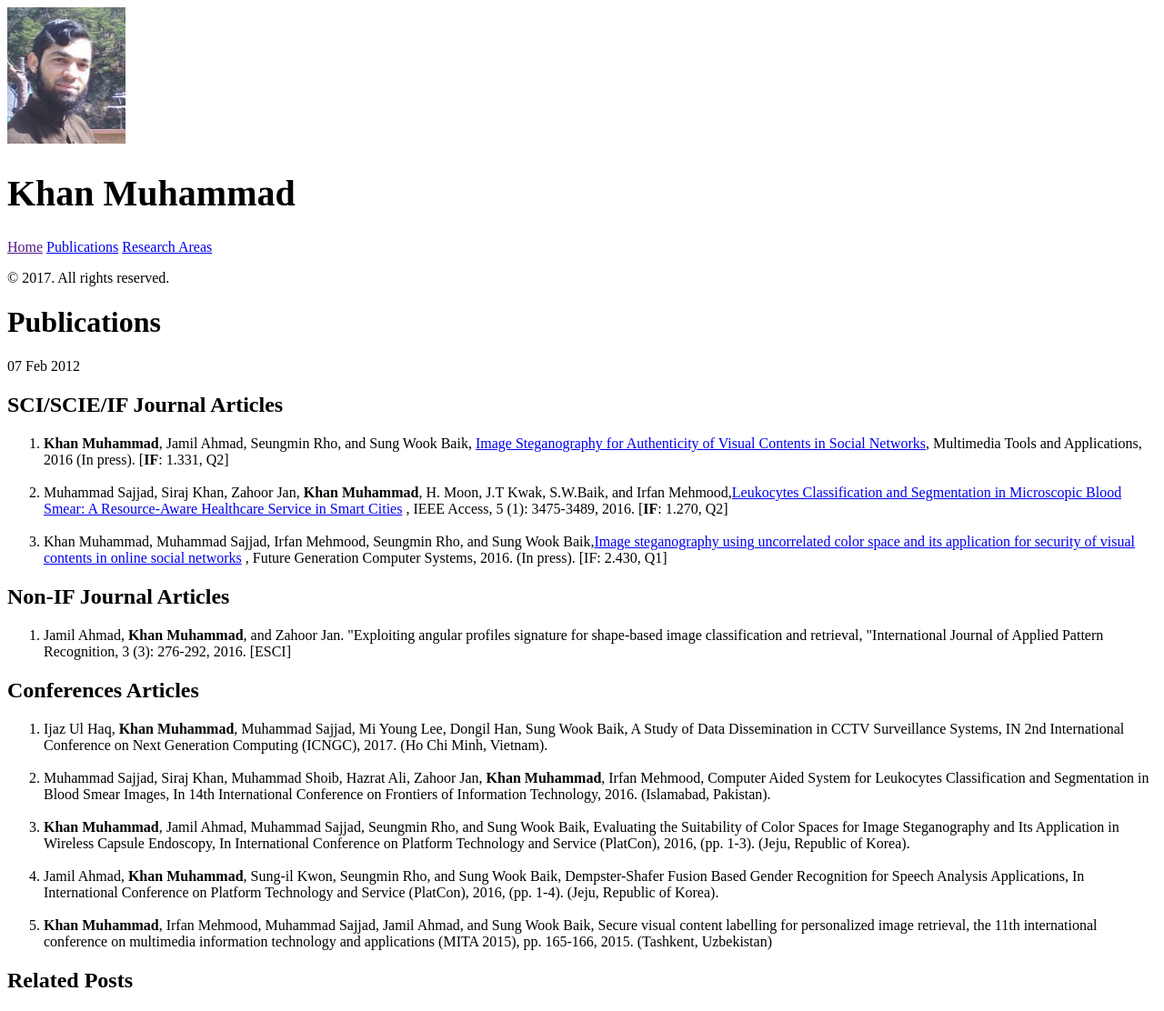
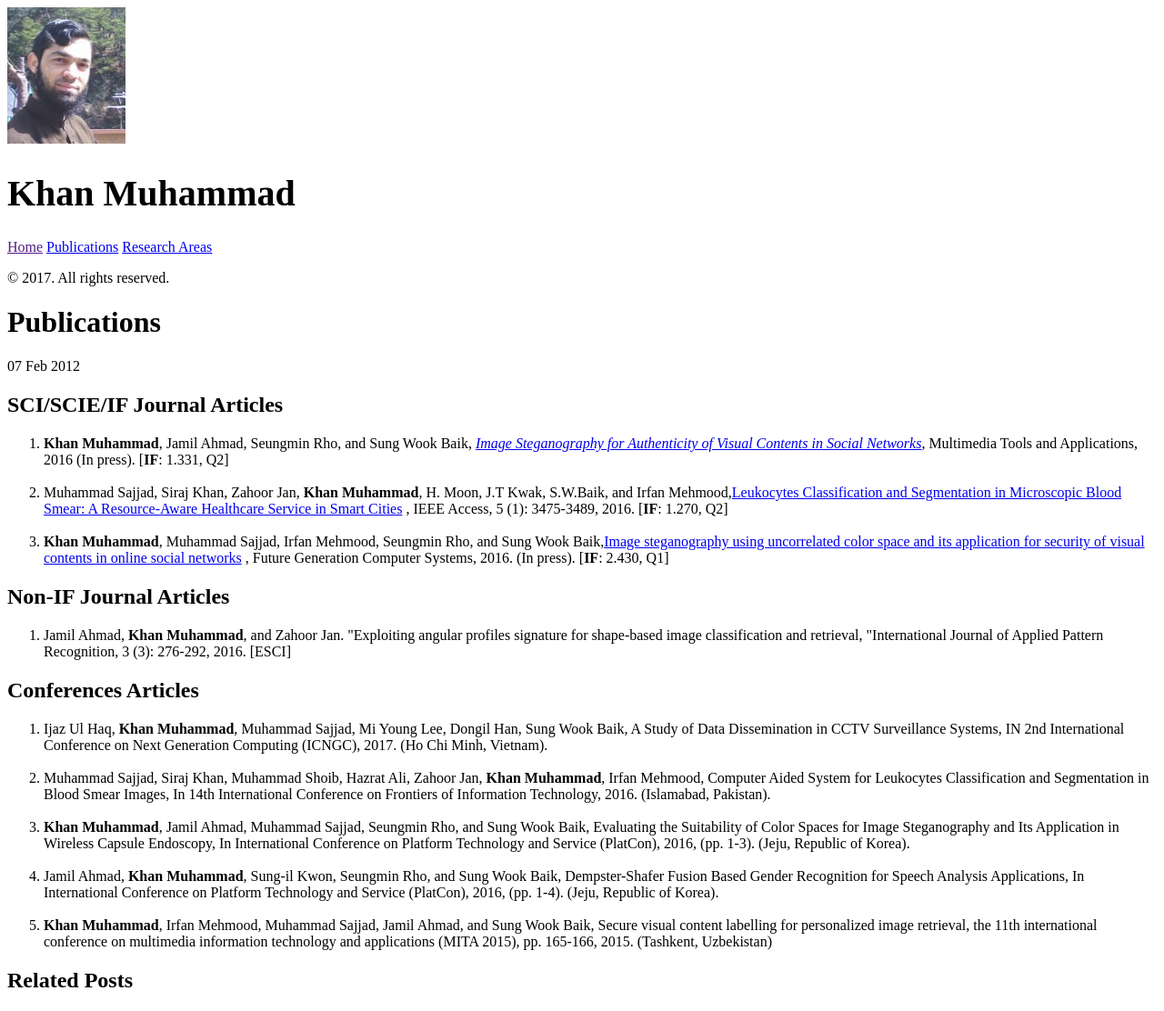
Before and after one commit to khan-muhammad/khan-muhammad.github.io, a Jekyll site: the page built from _posts/2012-02-07-pub1.md, in a window 1280 px wide. Shown: the whole page at 91% size. Built offline with Jekyll 4.4.1, drawn with Linux system fonts in a browser that asks for light colours; Markdown is read by kramdown in place of the engine named in the settings.

Commit message:
Update 2012-02-07-pub1.md

```diff
--- a/_posts/2012-02-07-pub1.md
+++ b/_posts/2012-02-07-pub1.md
@@ -8,7 +8,7 @@
 
 <ol>
   <li>
-<strong>Khan Muhammad</strong>, Jamil Ahmad, Seungmin Rho, and Sung Wook Baik, <a href="https://link.springer.com/article/10.1007/s11042-017-4420-8" target="_blank">Image Steganography for Authenticity of Visual Contents in Social Networks</a>, Multimedia Tools and Applications, 2016 (In press). [<strong>IF</strong>: 1.331, Q2]
+<strong>Khan Muhammad</strong>, Jamil Ahmad, Seungmin Rho, and Sung Wook Baik, <a href="https://link.springer.com/article/10.1007/s11042-017-4420-8" target="_blank"><i>Image Steganography for Authenticity of Visual Contents in Social Networks</i></a>, Multimedia Tools and Applications, 2016 (In press). [<strong>IF</strong>: 1.331, Q2]
   </li>
 
 <br>
@@ -20,7 +20,7 @@
 <br>
 
   <li>
-Khan Muhammad, Muhammad Sajjad, Irfan Mehmood, Seungmin Rho, and Sung Wook Baik,<a href="http://www.sciencedirect.com/science/article/pii/S0167739X16306768" target="_blank">Image steganography using uncorrelated color space and its application for security of visual contents in online social networks</a> , Future Generation Computer Systems, 2016. (In press). [IF: 2.430, Q1]
+<b>Khan Muhammad</b>, Muhammad Sajjad, Irfan Mehmood, Seungmin Rho, and Sung Wook Baik,<a href="http://www.sciencedirect.com/science/article/pii/S0167739X16306768" target="_blank">Image steganography using uncorrelated color space and its application for security of visual contents in online social networks</a> , Future Generation Computer Systems, 2016. (In press). [<b>IF</b>: 2.430, Q1]
   </li>
 
 </ol>
```
